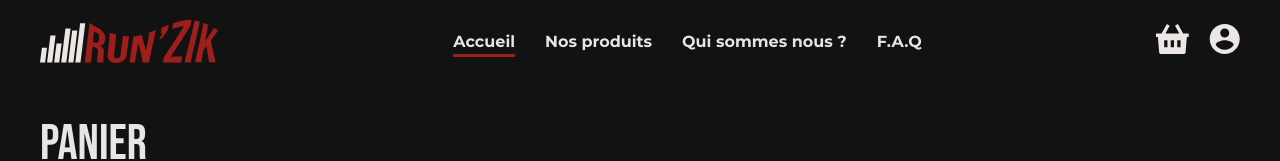
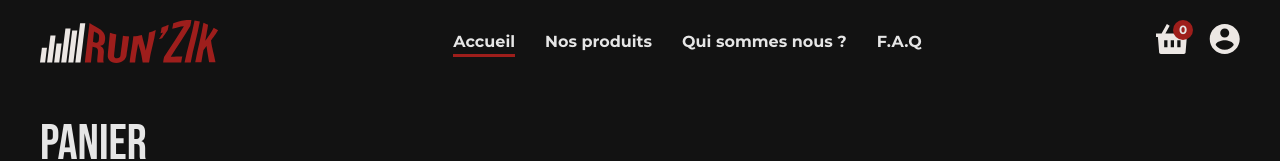
Before and after one commit to web-lux/shopping-cart, a React (Vite) app: page /cart in a window 1280 px wide. Shown: the top 161 px of the page. Built offline with nearby package versions, Linux system fonts and the light colour scheme.

Commit message:
feat: placeholder number of items in cart

```diff
--- a/src/Pages/Components/Header.jsx
+++ b/src/Pages/Components/Header.jsx
@@ -28,8 +28,9 @@ export default function Header() {
           </nav>
 
           <div className={style.icons}>
-            <Link to="/cart" aria-label="Panier">
-              <img src="/src/assets/basket.svg" alt ="Panier"/>
+            <Link to="/cart" aria-label="Panier" className={style.cart}>
+              <div className={style.cartNumber}>0</div>
+              <img src="/src/assets/basket.svg" alt="Panier" />
             </Link>
             <Link to="/" aria-label="Compte">
               <img src="/src/assets/account.svg" alt="Compte" />
--- a/src/Pages/Components/Header.module.scss
+++ b/src/Pages/Components/Header.module.scss
@@ -44,5 +44,23 @@
 	.icons {
 		display: flex;
 		gap: 20px;
+
+		.cart {
+			position: relative;
+
+			.cartNumber {
+				position: absolute;
+				background-color: var(--red);
+				border-radius: 50%;
+				height: 20px;
+				width: 20px;
+				display: flex;
+				justify-content: center;
+				align-items: center;
+				font-size: 12px;
+				top: -4px;
+				right: -4px;
+			}
+		}
 	}
 }
```
